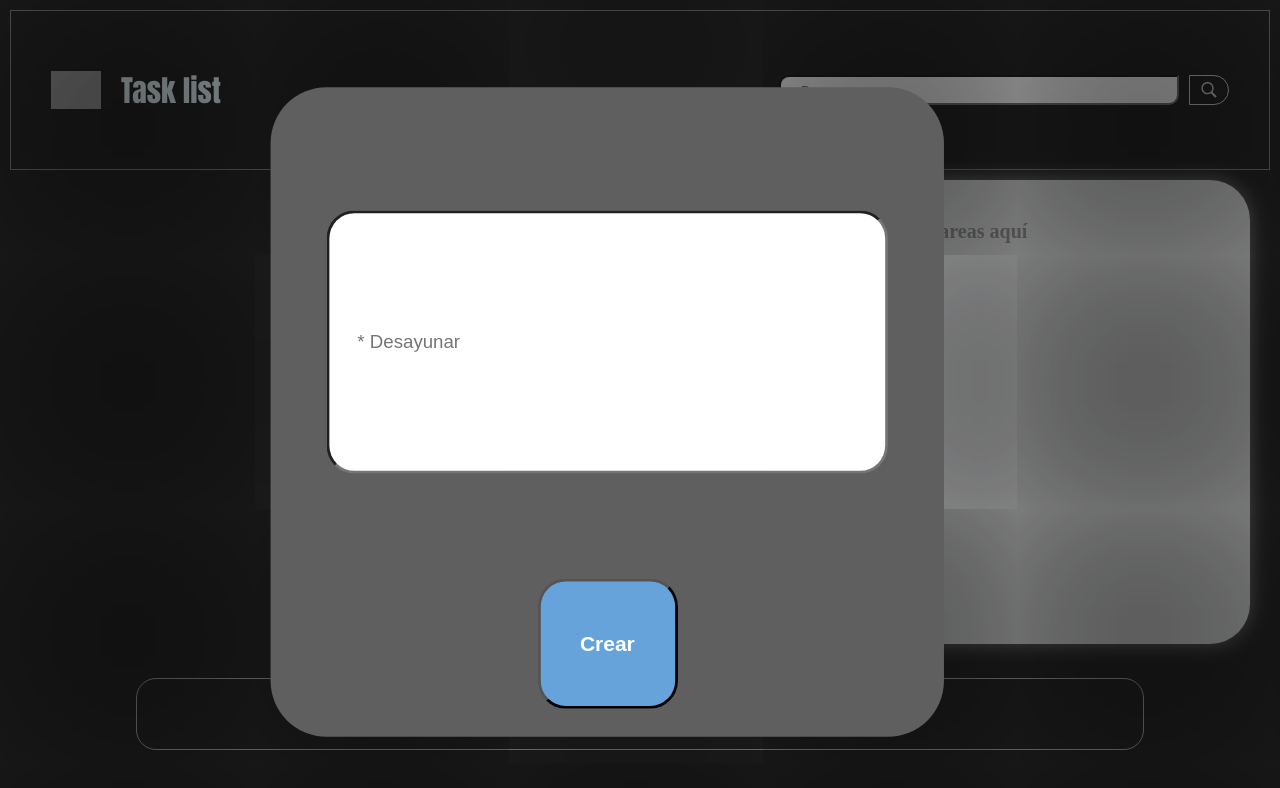
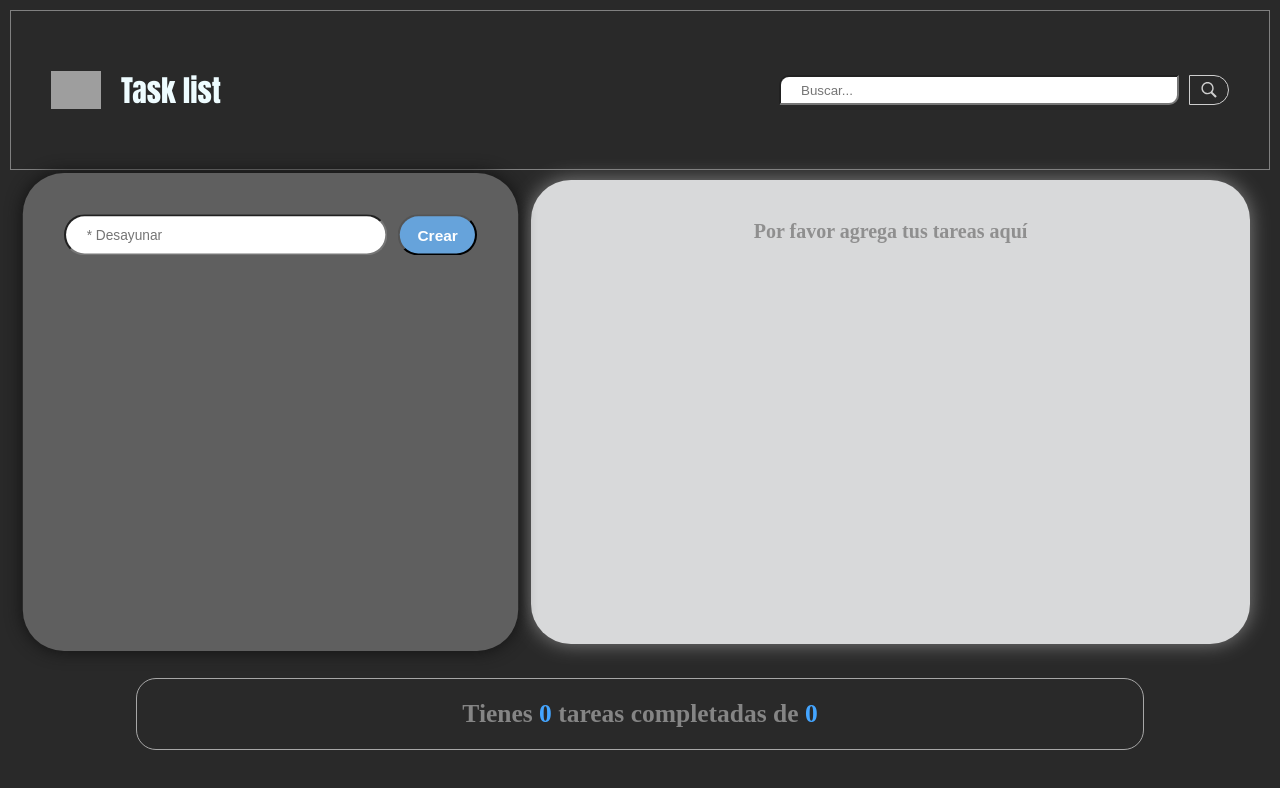
Before and after one commit to WSQuintero/listaDeTareas, a React (Vite) app: page / in a window 1280 px wide. In both pictures the pointer is over the element "Crear". Shown: the top 788 px of the page. Built offline with nearby package versions, Linux system fonts and the light colour scheme; grey boxes are pictures that could not be loaded.

Commit message:
corrigiendo bug en animación de container task

```diff
--- a/src/components/Main/AddNewTask/AddNewTask.css
+++ b/src/components/Main/AddNewTask/AddNewTask.css
@@ -27,15 +27,7 @@
   transition: all 0.5s ease-out;
   cursor: pointer;
 }
-.button-new-task:hover{
-  border-radius: 50%;
-  position: absolute;
-  bottom: 30px;
-  height: 30px;
-    background-color: rgb(122, 219, 102);
-    transform: rotate(360deg);
 
-}
 .error{
   margin-top: 0px;
   color: red;
@@ -55,11 +47,5 @@
     bottom: -22px;
     margin: 0 auto;
   }
-  .button-new-task:hover{
-  border-radius: 50%;
-  width: 60px;
-  height: 60px;
-    background-color: rgb(122, 219, 102);
 
 }
-}
--- a/src/components/Main/ContainerAddTask/ContainerAddTask.css
+++ b/src/components/Main/ContainerAddTask/ContainerAddTask.css
@@ -14,29 +14,18 @@
   border-radius: 40px;
   box-shadow: 0 0 15px 1px rgb(20, 20, 20);
   z-index: 2;
-  transition: all 0.5s ease-in-out;
+  transition: all 100ms ease-in-out;
 }
 
-.container-addTask:hover{
-  transform: scale(1.4) translateX(50%);
-  justify-content: center;
-  box-shadow: 0 0 500px 500px rgb(0, 0, 0, 0.6);
-}
+
 .container-addTask:hover svg{
   display: none;
 }
-.container-addTask:hover form{
-  flex-direction: column;
-  height: 70%;
+
+.container-addTask:hover {
+  transform: scale(1.03);
 }
-.container-addTask:hover form input{
-  height: 70%;
-}
-.container-addTask:hover button {
-  position: absolute;
-  bottom: 20px;
-  height: 20%;
-}
+
 
 
 .giff {
--- a/src/components/Main/ContainerGeneratedTasks/ContainerGeneratedTasks.css
+++ b/src/components/Main/ContainerGeneratedTasks/ContainerGeneratedTasks.css
@@ -5,7 +5,7 @@
   display: flex;
   flex-direction: column;
   justify-content: start;
-  overflow: scroll;
+  overflow: auto;
   margin-top: 10px;
   border-radius: 40px;
   box-shadow: 0 0 20px gray;
```
